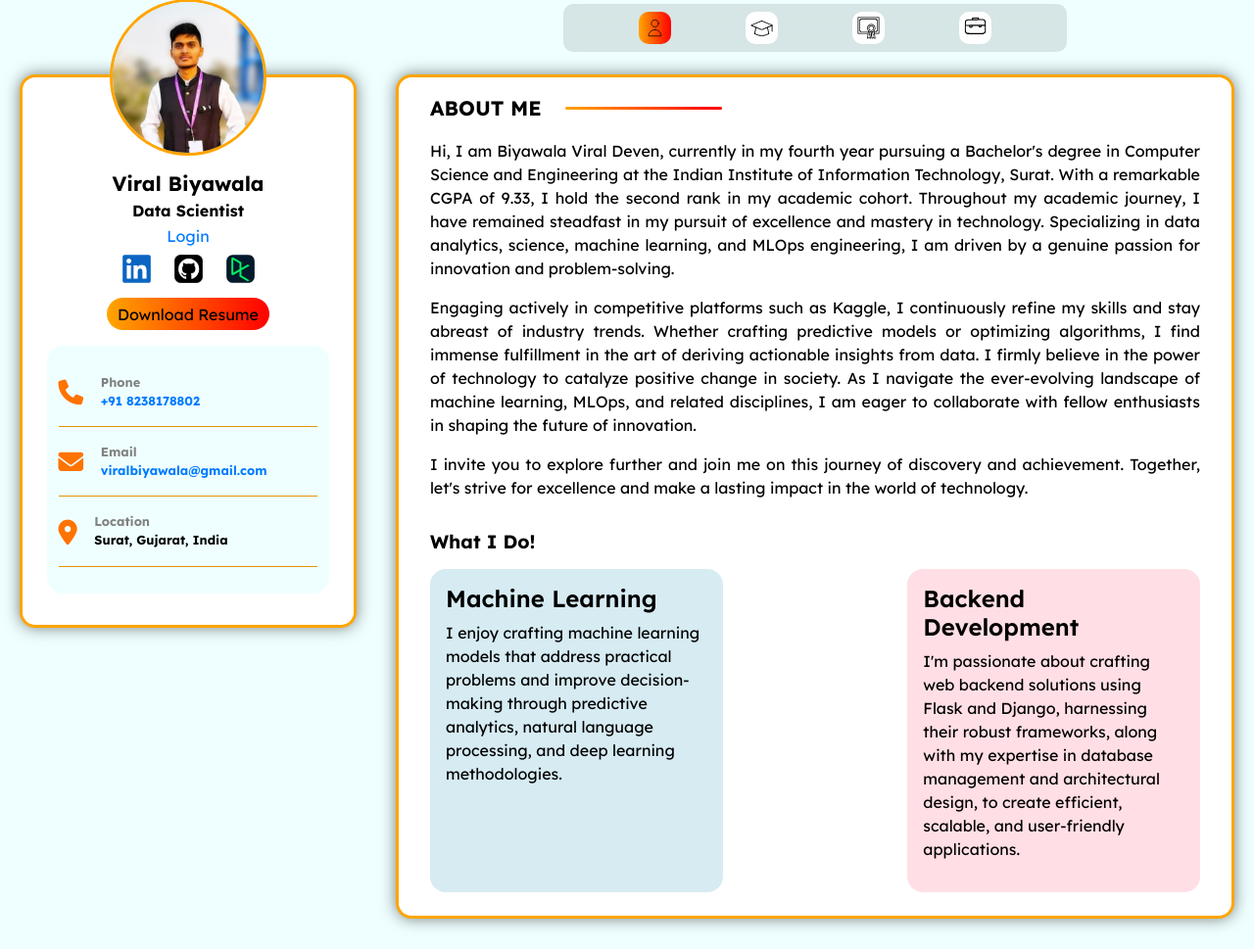
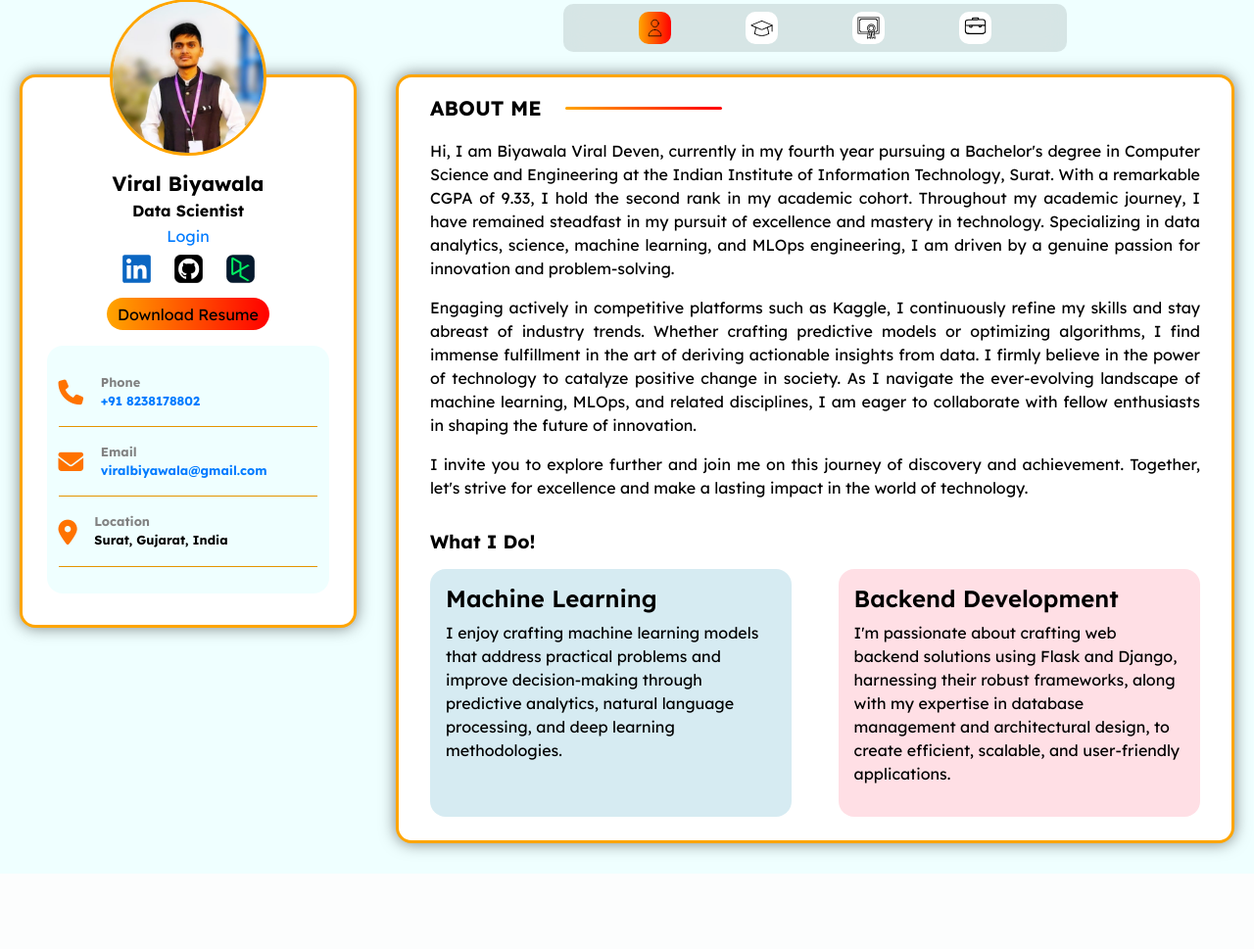
Before and after one commit to ViralBiyawala/Portfolio, a Django app: page / in a window 1280 px wide. Shown: the part 20-989 px from the top of the page at 98% size. After the commit the page ends 912 px from the top, so only its background shows below. Run offline with Django 5.2, Linux system fonts and the light colour scheme; data comes from the database, SQL or seed files in the repository; some libraries are stand-ins or nearby versions.

Commit message:
Blog Size Error Fix

```diff
--- a/viral/viralapp/static/css/dashboard.css
+++ b/viral/viralapp/static/css/dashboard.css
@@ -182,7 +182,7 @@ hr {
 }
 
 .blog-entry {
-    width: 38%;
+    width: 47%;
     margin: 0.5rem 0rem 0.5rem 0rem;
     padding: 1rem;
     border-radius: 1rem;
```
